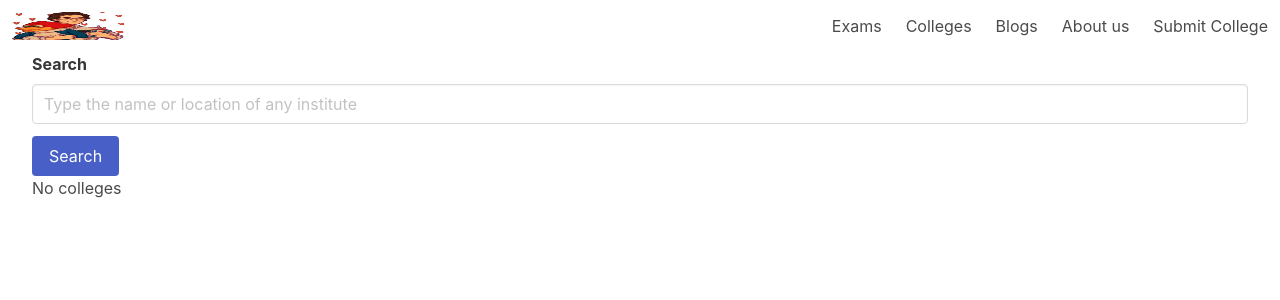
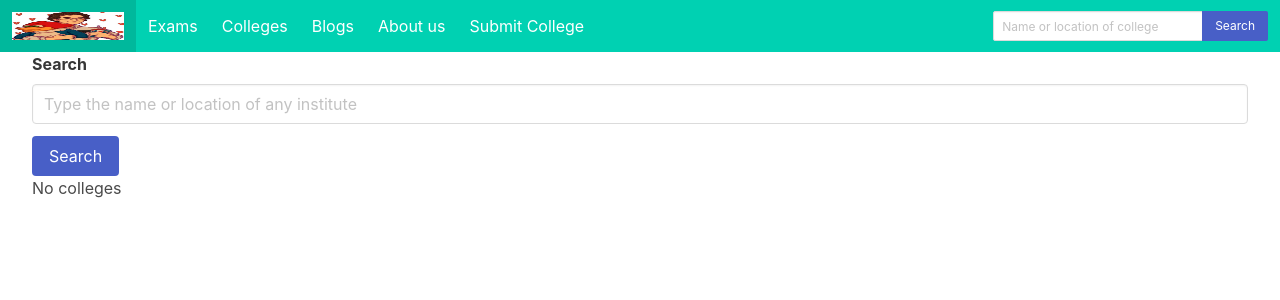
Before and after one commit to sahilnare/php-mysql-website, a PHP site: page /index.php in a window 1280 px wide. Shown: the top 300 px of the page. Run offline with PHP 8.4, Linux system fonts and the light colour scheme; data that the repository does not hold is empty; some libraries are stand-ins or nearby versions.

Commit message:
changed navbar

```diff
--- a/search.php
+++ b/search.php
@@ -10,7 +10,7 @@
 		if (isset($_POST['search-sub'])) {
 			$search = mysqli_real_escape_string($conn, $_POST['search']);
 			// $search = $_POST['search'];
-			$sql = "SELECT * FROM colleges WHERE nameCollege LIKE '%$search%' OR location LIKE '%$search%'";
+			$sql = "SELECT * FROM colleges WHERE nameCollege LIKE ? OR location LIKE ?;";
 			//code change
 			// $stmt = mysqli_stmt_init($conn);
 			// if (!mysqli_stmt_prepare($stmt, $sql)) {
--- a/templates/header.php
+++ b/templates/header.php
@@ -9,7 +9,7 @@
 </head>
 <body>
 	<header>
-	<nav class="navbar" role="navigation" aria-label="main navigation">
+	<nav class="navbar is-primary" role="navigation" aria-label="main navigation">
 		<div class="navbar-brand">
 			<a class="navbar-item" href="index.php">
 				<img src="assets/img/alexei.jpg" width="112" height="28">
@@ -22,10 +22,7 @@
 		</div>
 
 		<div id="navbarBasicExample" class="navbar-menu">
-			<!-- <div class="navbar-start">
-			</div> -->
-
-			<div class="navbar-end">
+			<div class="navbar-start">
 				<a class="navbar-item">Exams</a>
 
 				<a href="colleges.php" class="navbar-item">Colleges</a>
@@ -36,6 +33,21 @@
 
 				<a href="submit.php" class="navbar-item">Submit College</a>
 			</div>
+
+			<div class="navbar-end">
+				<div class="navbar-item">
+					<form action="search.php" method="post">
+						<div class="field has-addons">
+						  <div class="control">
+						    <input class="input is-small" name="search" type="text" placeholder="Name or location of college">
+						  </div>
+						  <div class="control">
+						    <button class="button is-link is-small" name="search-sub" type="submit">Search</button>
+						  </div>
+						</div>
+					</form>
+				</div>
+			</div>
 		</div>
 	</nav>
 	</header>
```
